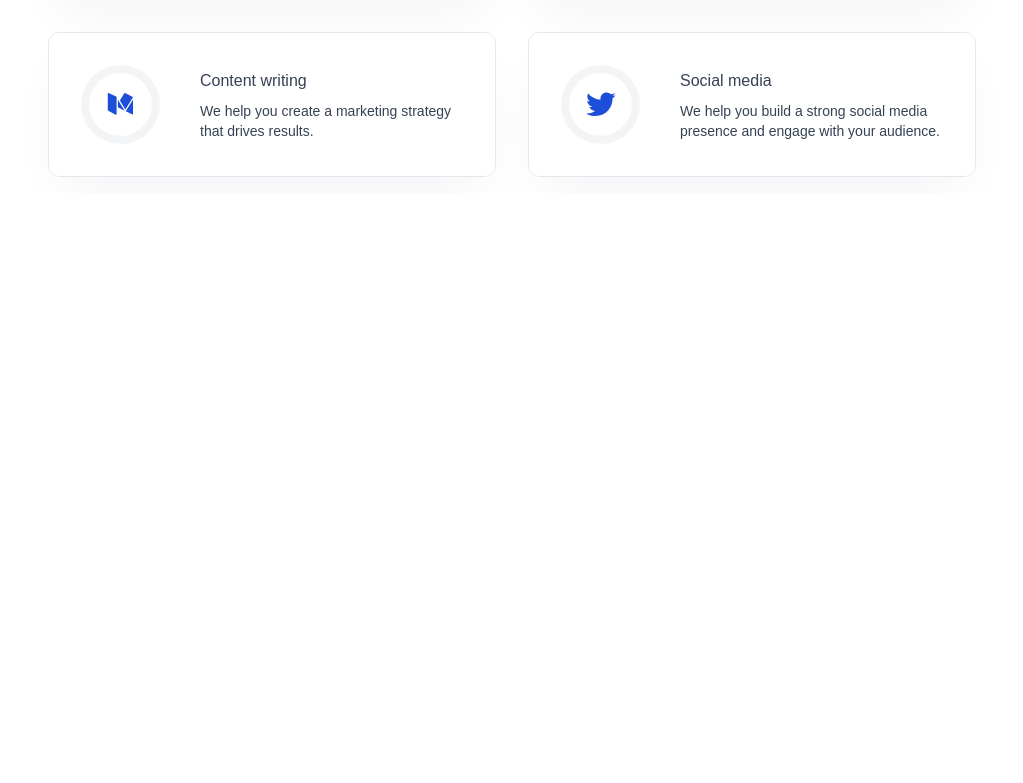
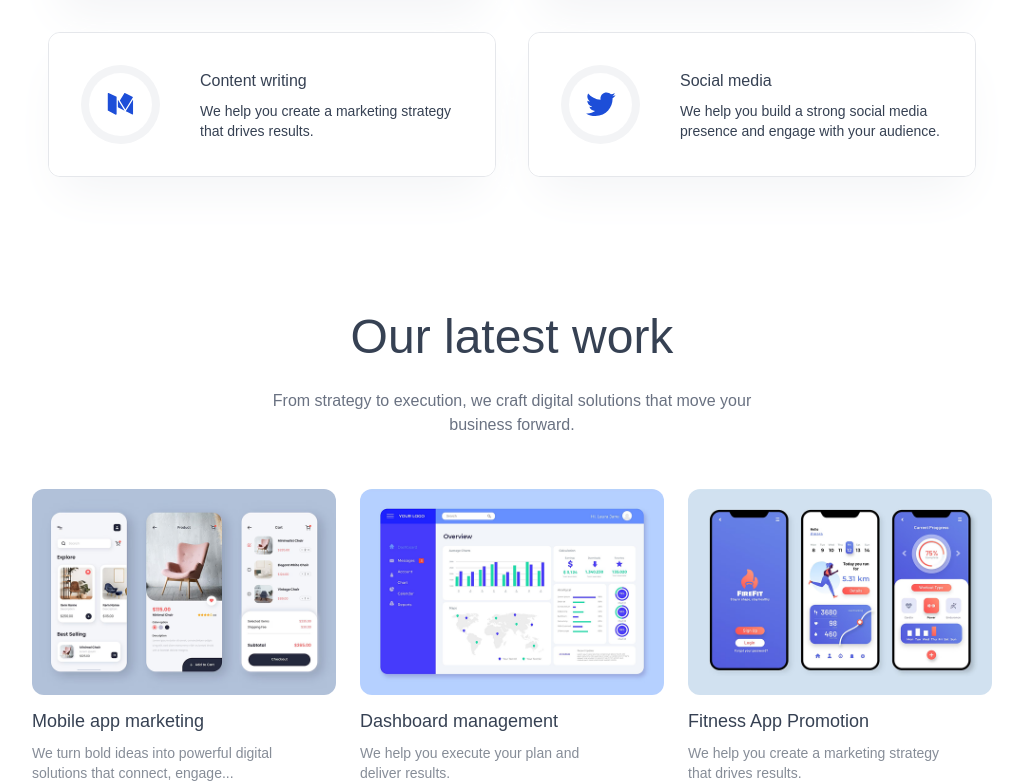
Before and after one commit to siddhardha-reddy-k/Agency_Ai_React, a React (Vite) app: page / in a window 1280 px wide. Shown: the part 1700-2483 px from the top of the page, without its empty margins (128-1151 px from the left). Before the commit the page ends 1893 px from the top, so only its background shows below. Built offline with nearby package versions, Linux system fonts and the light colour scheme.

Commit message:
Add our work section

```diff
--- a/src/App.jsx
+++ b/src/App.jsx
@@ -3,6 +3,7 @@
 import Hero from "./components/Hero";
 import TrustedBy from "./components/TrustedBy";
 import Services from "./components/Services";
+import OurWork from "./components/OurWork";
 
 const App = () => {
   const [theme, setTheme] = useState(localStorage.getItem('theme') ? localStorage.getItem('theme') : 'light');
@@ -12,6 +13,8 @@
       <Hero />
       <TrustedBy />
       <Services />
+      <OurWork />
+
     </div>
   );
 };
--- /dev/null
+++ b/src/components/OurWork.jsx
@@ -0,0 +1,53 @@
+import React from "react";
+import Title from "./Title";
+import assets from "../assets/assets";
+
+const OurWork = () => {
+  const workData = [
+    {
+      title: "Mobile app marketing",
+      description:
+        "We turn bold ideas into powerful digital solutions that connect, engage...",
+      image: assets.work_mobile_app
+    },
+    {
+      title: "Dashboard management",
+      description:
+        "We help you execute your plan and deliver results.",
+      image: assets.work_dashboard_management
+    },
+    {
+      title: "Fitness App Promotion",
+      description:
+        "We help you create a marketing strategy that drives results.",
+      image: assets.work_fitness_app
+    }
+  ];
+
+  return (
+    <div
+      id="our-work"
+      className="flex flex-col items-center gap-7 px-4 sm:px-12 lg:px-24 xl:px-40 pt-30 text-gray-700 dark:text-white"
+    >
+      <Title
+        title="Our latest work"
+        desc="From strategy to execution, we craft digital solutions that move your business forward."
+      />
+
+      <div className="grid sm:grid-cols-2 lg:grid-cols-3 gap-6 w-full max-w-5xl">
+        {
+            workData.map((work, index) => (
+                <div key={index} className='hover:scale-102 duration-500 transition-all cursor-pointer'>
+                    <img src={work.image} className="w-full rounded-xl" alt="" />
+                    <h3 className="mt-3 mb-2 text-lg font-semibold">{work.title}</h3>
+                    <p className="text-sm opacity-60 w-5/6">{work.description}</p>
+                </div>
+            ))
+        }
+
+      </div>
+    </div>
+  );
+};
+
+export default OurWork;
```
